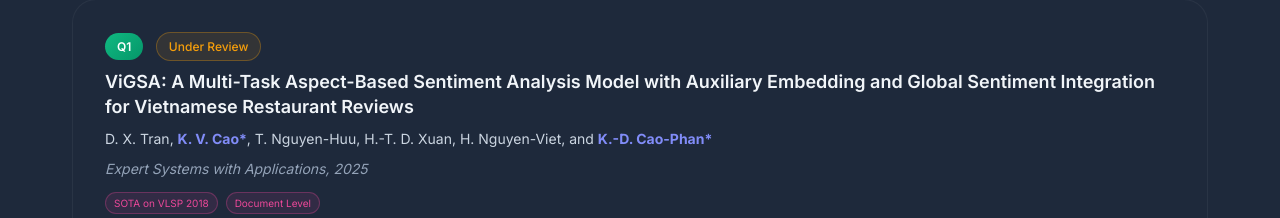
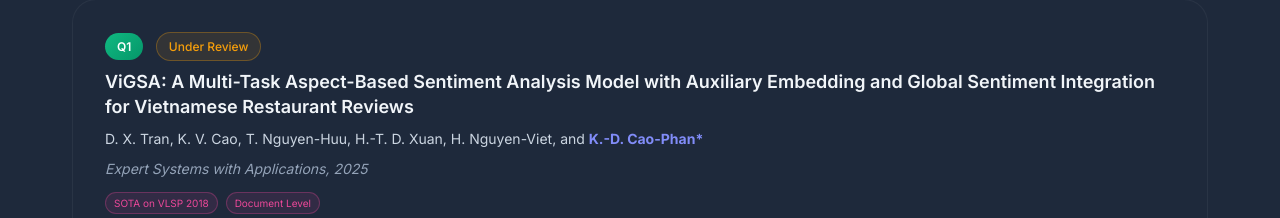
Before and after one commit to Khanhdii/Khanhdii.github.io, a plain HTML site: page index.html in a window 1280 px wide. Shown: the part 7040-7258 px from the top of the page. Drawn offline with Linux system fonts and the light colour scheme.

Commit message:
Remove strong tags from publication authors

```diff
--- a/index.html
+++ b/index.html
@@ -516,7 +516,7 @@
                     <div class="publication-badge q1">Q1</div>
                     <div class="publication-status submitted">Under Review</div>
                     <h3 class="publication-title">ViGSA: A Multi-Task Aspect-Based Sentiment Analysis Model with Auxiliary Embedding and Global Sentiment Integration for Vietnamese Restaurant Reviews</h3>
-                    <p class="publication-authors">D. X. Tran, <strong>K. V. Cao*</strong>, T. Nguyen-Huu, H.-T. D. Xuan, H. Nguyen-Viet, and <strong>K.-D. Cao-Phan*</strong></p>
+                    <p class="publication-authors">D. X. Tran, K. V. Cao, T. Nguyen-Huu, H.-T. D. Xuan, H. Nguyen-Viet, and <strong>K.-D. Cao-Phan*</strong></p>
                     <p class="publication-venue">Expert Systems with Applications, 2025</p>
                     <div class="publication-tags">
                         <span class="tag-small">SOTA on VLSP 2018</span>
```
